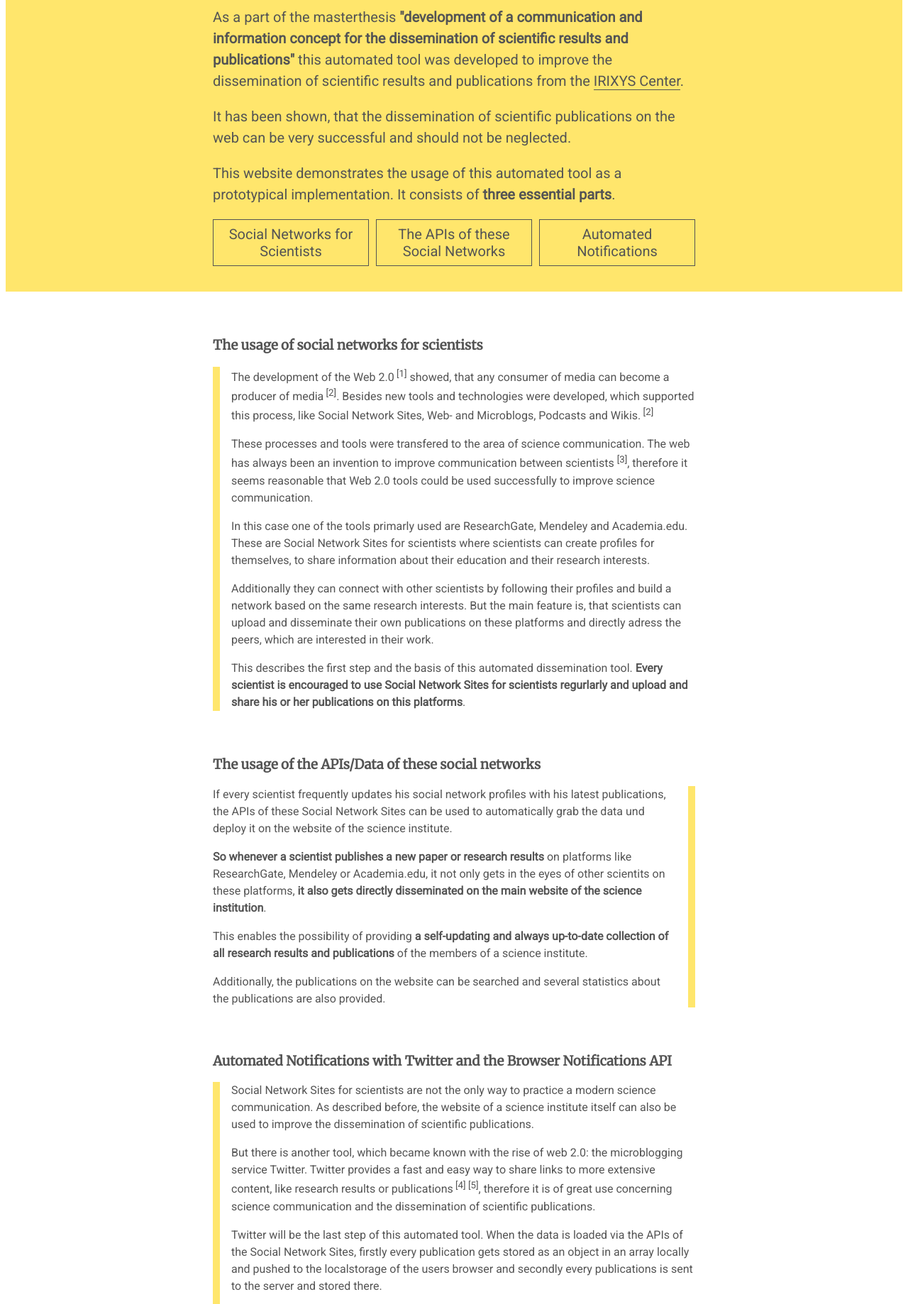
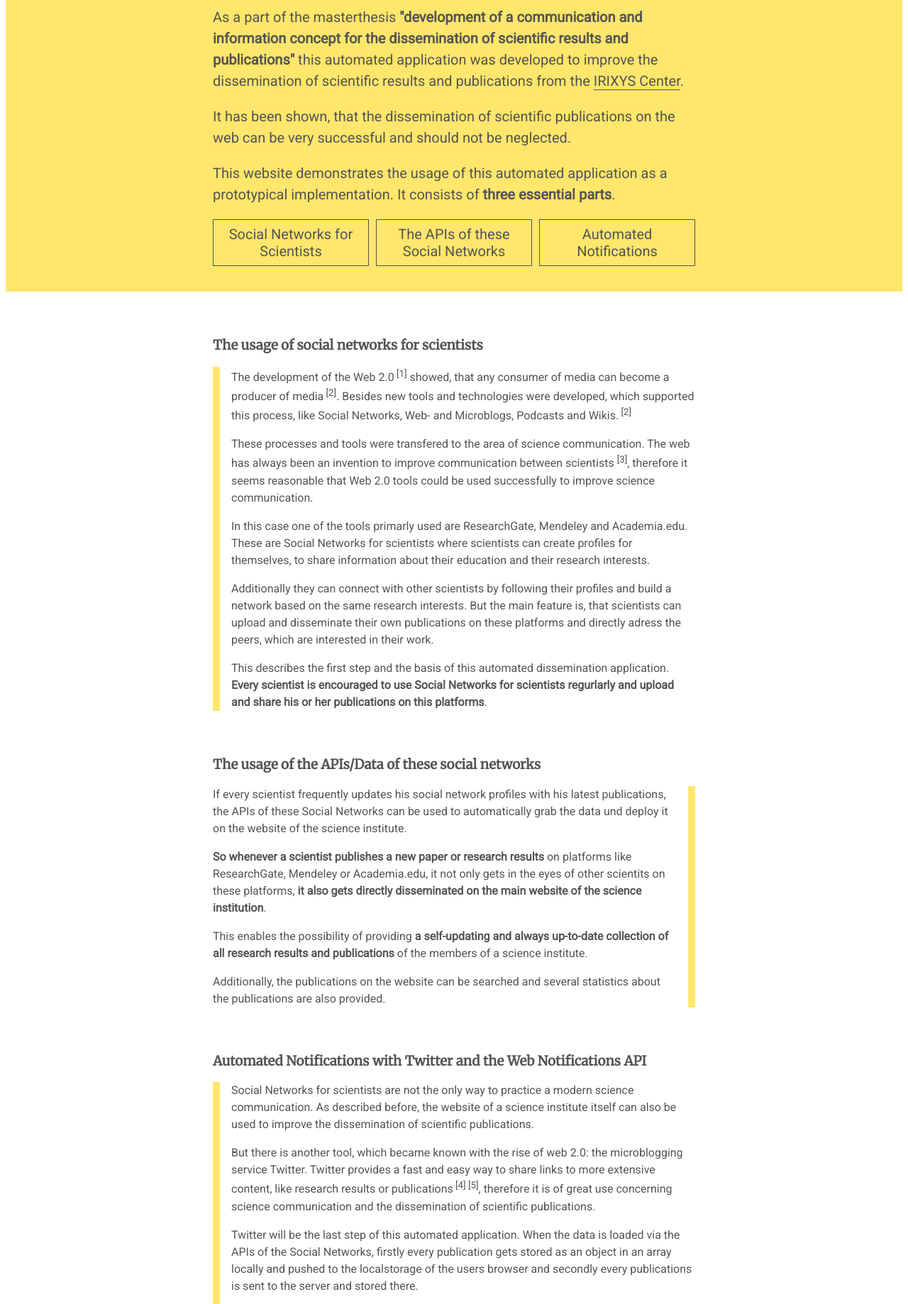
Before and after one commit to marcoheine-com/disseminationapp, a website: page public/index.html in a window 1280 px wide. Shown: the part 179-2017 px from the top of the page at 71% size. Drawn offline with Linux system fonts and the light colour scheme.

Commit message:
Adjust text content of HTML files and readme

```diff
--- a/public/index.html
+++ b/public/index.html
@@ -10,7 +10,7 @@
 <body class="disseminationtool">
     <header class="disseminationtool__header">
         <nav class="disseminationtool__navWrapper">
-            <a href="index.html" class="disseminationtool__logo">Automated Dissemination Tool</a>
+            <a href="index.html" class="disseminationtool__logo">Automated Dissemination Application</a>
             <ul class="disseminationtool__nav">
                 <li class="disseminationtool__navItem">
                     <a href="#about" class="disseminationtool__navItemLink">About</a>
@@ -27,10 +27,10 @@
     <main>
         <section class="disseminationtool__fullWidthColor">
             <div class="disseminationtool__container">
-                <h1>Automated Dissemination Tool</h1>
-                <p>As a part of the masterthesis <b>"development of a communication and information concept for the dissemination of scientific results and publications"</b> this automated tool was developed to improve the dissemination of scientific results and publications from the <a href="http://irixys.uni-passau.de/" target="_blank" rel="noopener noreferrer">IRIXYS Center</a>.</p>
+                <h1>Automated Dissemination Application</h1>
+                <p>As a part of the masterthesis <b>"development of a communication and information concept for the dissemination of scientific results and publications"</b> this automated application was developed to improve the dissemination of scientific results and publications from the <a href="http://irixys.uni-passau.de/" target="_blank" rel="noopener noreferrer">IRIXYS Center</a>.</p>
                 <p>It has been shown, that the dissemination of scientific publications on the web can be very successful and should not be neglected.</p>
-                <p>This website demonstrates the usage of this automated tool as a prototypical implementation. It consists of <b> three essential parts</b>.
+                <p>This website demonstrates the usage of this automated application as a prototypical implementation. It consists of <b> three essential parts</b>.
                 <ul class="disseminationtool__partList">
                     <li class="disseminationtool__partItem"><a href="#socialNetworks" class="disseminationtool__partLink">Social Networks for Scientists</a></li>
                     <li class="disseminationtool__partItem"><a href="#socialNetworkAPI" class="disseminationtool__partLink">The APIs of these Social Networks</a></li>
@@ -43,11 +43,11 @@
             <div id="socialNetworks" class="disseminationtool__container">
                 <h3>The usage of social networks for scientists</h4>
                <div class="disseminationtool__textWrap">
-                    <p>The development of the Web 2.0<sup><a href="#1" class="disseminationtool__link--noDeco"> [1]</a></sup> showed, that any consumer of media can become a producer of media<sup><a href="#2" class="disseminationtool__link--noDeco"> [2]</a></sup>. Besides new tools and technologies were developed, which supported this process, like Social Network Sites, Web- and Microblogs, Podcasts and Wikis.<sup><a href="#2" class="disseminationtool__link--noDeco"> [2]</a></sup></p>
+                    <p>The development of the Web 2.0<sup><a href="#1" class="disseminationtool__link--noDeco"> [1]</a></sup> showed, that any consumer of media can become a producer of media<sup><a href="#2" class="disseminationtool__link--noDeco"> [2]</a></sup>. Besides new tools and technologies were developed, which supported this process, like Social Networks, Web- and Microblogs, Podcasts and Wikis.<sup><a href="#2" class="disseminationtool__link--noDeco"> [2]</a></sup></p>
                     <p>These processes and tools were transfered to the area of science communication. The web has always been an invention to improve communication between scientists <sup><a href="#3" class="disseminationtool__link--noDeco"> [3]</a></sup>, therefore it seems reasonable that Web 2.0 tools could be used successfully to improve science communication.</p>
-                    <p>In this case one of the tools primarly used are ResearchGate, Mendeley and Academia.edu. These are Social Network Sites for scientists where scientists can create profiles for themselves, to share information about their education and their research interests.</p>
+                    <p>In this case one of the tools primarly used are ResearchGate, Mendeley and Academia.edu. These are Social Networks for scientists where scientists can create profiles for themselves, to share information about their education and their research interests.</p>
                     <p>Additionally they can connect with other scientists by following their profiles and build a network based on the same research interests. But the main feature is, that scientists can upload and disseminate their own publications on these platforms and directly adress the peers, which are interested in their work.</p>
-                    <p>This describes the first step and the basis of this automated dissemination tool. <b>Every scientist is encouraged to use Social Network Sites for scientists regurlarly and upload and share his or her publications on this platforms</b>.</p>
+                    <p>This describes the first step and the basis of this automated dissemination application. <b>Every scientist is encouraged to use Social Networks for scientists regurlarly and upload and share his or her publications on this platforms</b>.</p>
                 </div>
             </div>
         </section>
@@ -55,7 +55,7 @@
             <div id="socialNetworkAPI" class="disseminationtool__container">
                 <h3>The usage of the APIs/Data of these social networks</h4>
                <div class="disseminationtool__textWrap">
-                    <p>If every scientist frequently updates his social network profiles with his latest publications, the APIs of these Social Network Sites can be used to automatically grab the data und deploy it on the website of the science institute.</p>
+                    <p>If every scientist frequently updates his social network profiles with his latest publications, the APIs of these Social Networks can be used to automatically grab the data und deploy it on the website of the science institute.</p>
                     <p><b>So whenever a scientist publishes a new paper or research results</b> on platforms like ResearchGate, Mendeley or Academia.edu, it not only gets in the eyes of other scientits on these platforms, <b>it also gets directly disseminated on the main website of the science institution</b>.</p>
                     <p>This enables the possibility of providing <b>a self-updating and always up-to-date collection of all research results and publications</b> of the members of a science institute.</p>
                     <p>Additionally, the publications on the website can be searched and several statistics about the publications are also provided.</p>
@@ -64,23 +64,23 @@
         </section>
         <section class="disseminationtool__startSection">
             <div id="notifications" class="disseminationtool__container">
-                <h3>Automated Notifications with Twitter and the Browser Notifications API</h4>
+                <h3>Automated Notifications with Twitter and the Web Notifications API</h4>
                 <div class="disseminationtool__textWrap">
-                    <p>Social Network Sites for scientists are not the only way to practice a modern science communication. As described before, the website of a science institute itself can also be used to improve the dissemination of scientific publications.</p>
+                    <p>Social Networks for scientists are not the only way to practice a modern science communication. As described before, the website of a science institute itself can also be used to improve the dissemination of scientific publications.</p>
                     <p> But there is another tool, which became known with the rise of web 2.0: the microblogging service Twitter. Twitter provides a fast and easy way to share links to more extensive content, like research results or publications<sup><a href="#4" class="disseminationtool__link--noDeco"> [4]</a></sup><sup><a href="#5" class="disseminationtool__link--noDeco"> [5]</a></sup>, therefore it is of great use concerning science communication and the dissemination of scientific publications. </p>
-                    <p>Twitter will be the last step of this automated tool. When the data is loaded via the APIs of the Social Network Sites, firstly every publication gets stored as an object in an array locally and pushed to the localstorage of the users browser and secondly every publications is sent to the server and stored there.</p>
-                    <p><b>On every API call there is a check, if the loaded publications are new or already existing in the localstorage and on the server.</b> If they are completely new to the localstorage a <b>browser push notification</b> is sent out. If they are completely new to the storage on the server <b>a new tweet is created and sent</b>, using the Twitter API, to share the new publication on Twitter automatically.</p>
+                    <p>Twitter will be the last step of this automated application. When the data is loaded via the APIs of the Social Networks, firstly every publication gets stored as an object in an array locally and pushed to the localstorage of the users browser and secondly every publications is sent to the server and stored there.</p>
+                    <p><b>On every API call there is a check, if the loaded publications are new or already existing in the localstorage and on the server.</b> If they are completely new to the localstorage a <b>web notification</b> is sent out. If they are completely new to the storage on the server <b>a new tweet is created and sent</b>, using the Twitter API, to share the new publication on Twitter automatically.</p>
                 </div>
             </div>
         </section>
         <section class="disseminationtool__fullWidthColor disseminationtool__startSection">
             <div class="disseminationtool__container disseminationtool__bottomSpace">
                 <p>
-                    What type of API the Social Network Sites offer and what possibilities they enable to support this automated tool for the dissemination of
+                    What type of API the Social Networks offer and what possibilities they enable to support this automated application for the dissemination of
                     scientific publications, is shown on the specific sub pages.
                 </p>
                 <p>
-                    Unfortunately Academia.edu does not offer a an API or another way to fetch the data of a user account, so it can not be used with this automated tool.
+                    Unfortunately Academia.edu does not offer a an API or another way to fetch the data of a user account, so it can not be used with this automated application.
                 </p>
                 <ul class="disseminationtool__partList">
                     <li class="disseminationtool__partItem"><a href="researchgate.html" class="disseminationtool__partLink">ResearchGate</a></li>
```
Also changed, not shown: public/mendeley.html (+2 -2 lines), README.md.
